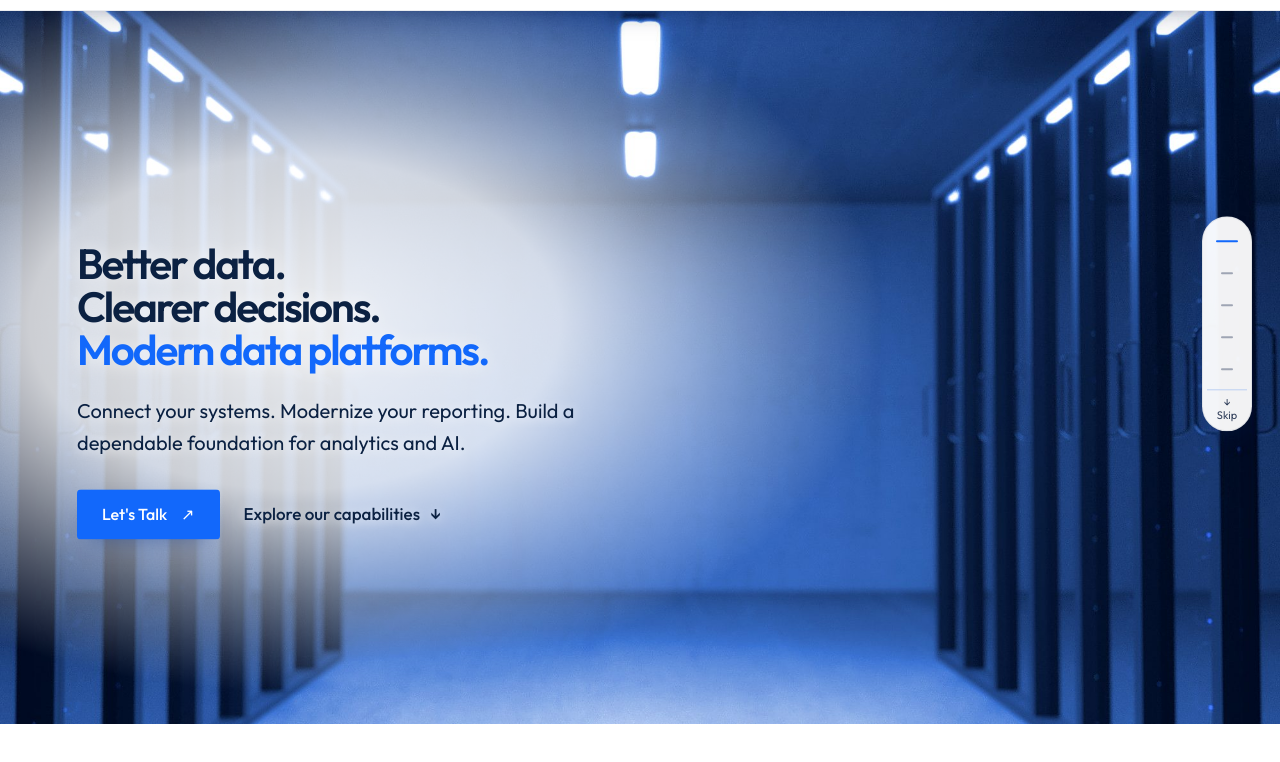
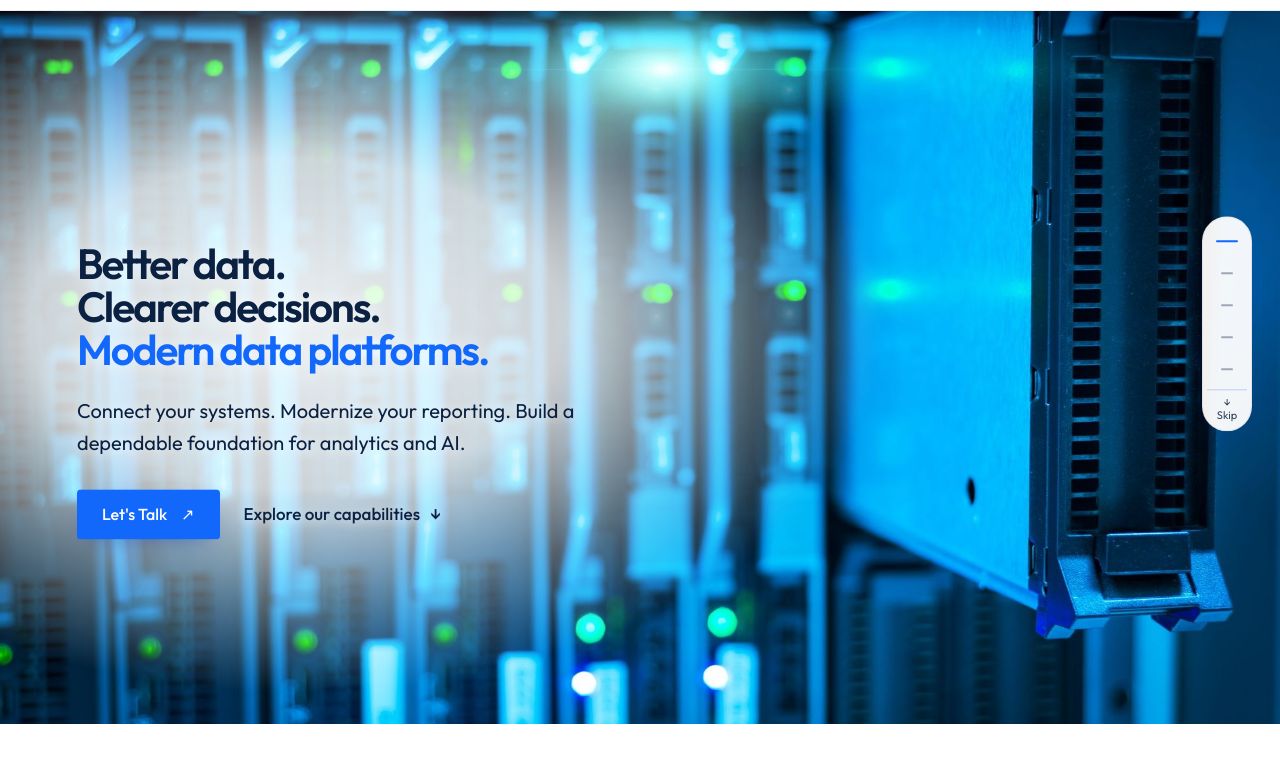
Before and after one commit to smandala1/GenieProTech, a plain HTML site: page index.html in a window 1280 px wide. Shown: the part 76-838 px from the top of the page. Drawn offline with Linux system fonts and the light colour scheme.

Commit message:
Use server rack photo for home hero
Co-Authored-By: Claude Opus 5.5 <noreply@anthropic.com>

```diff
--- a/index.html
+++ b/index.html
@@ -39,7 +39,7 @@
 
     <section class="gp-story" id="story" aria-label="GeniePro Technologies Inc. overview">
       <div class="gp-stage">
-        <div class="gp-bg gp-bg-photo" data-bg="0" style="background-image:url('assets/img/data-center.jpg')" aria-hidden="true"></div>
+        <div class="gp-bg gp-bg-photo" data-bg="0" style="background-image:url('assets/img/server-rack.jpg')" aria-hidden="true"></div>
         <div class="gp-bg gp-bg-tint gp-bg-blend gp-photo-left" data-bg="1" aria-hidden="true"></div>
         <div class="gp-bg gp-bg-grid gp-bg-blend gp-photo-right" data-bg="2" aria-hidden="true"></div>
         <div class="gp-bg gp-bg-photo" data-bg="3" style="background-image:url('assets/img/workshop.jpg')" aria-hidden="true"></div>
```
Also changed, not shown: assets/img/data-center.jpg (deleted), assets/img/server-rack.jpg (added), 1 other file.
